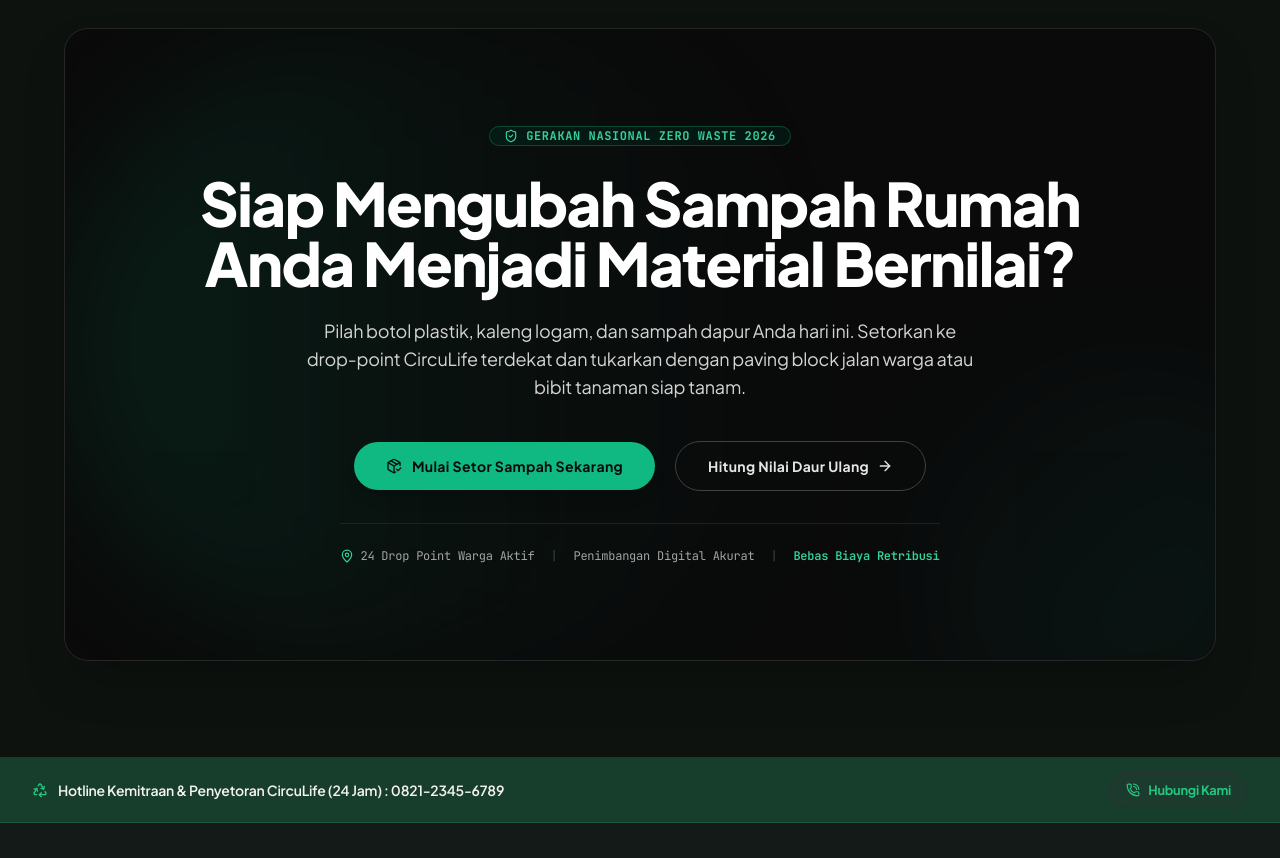
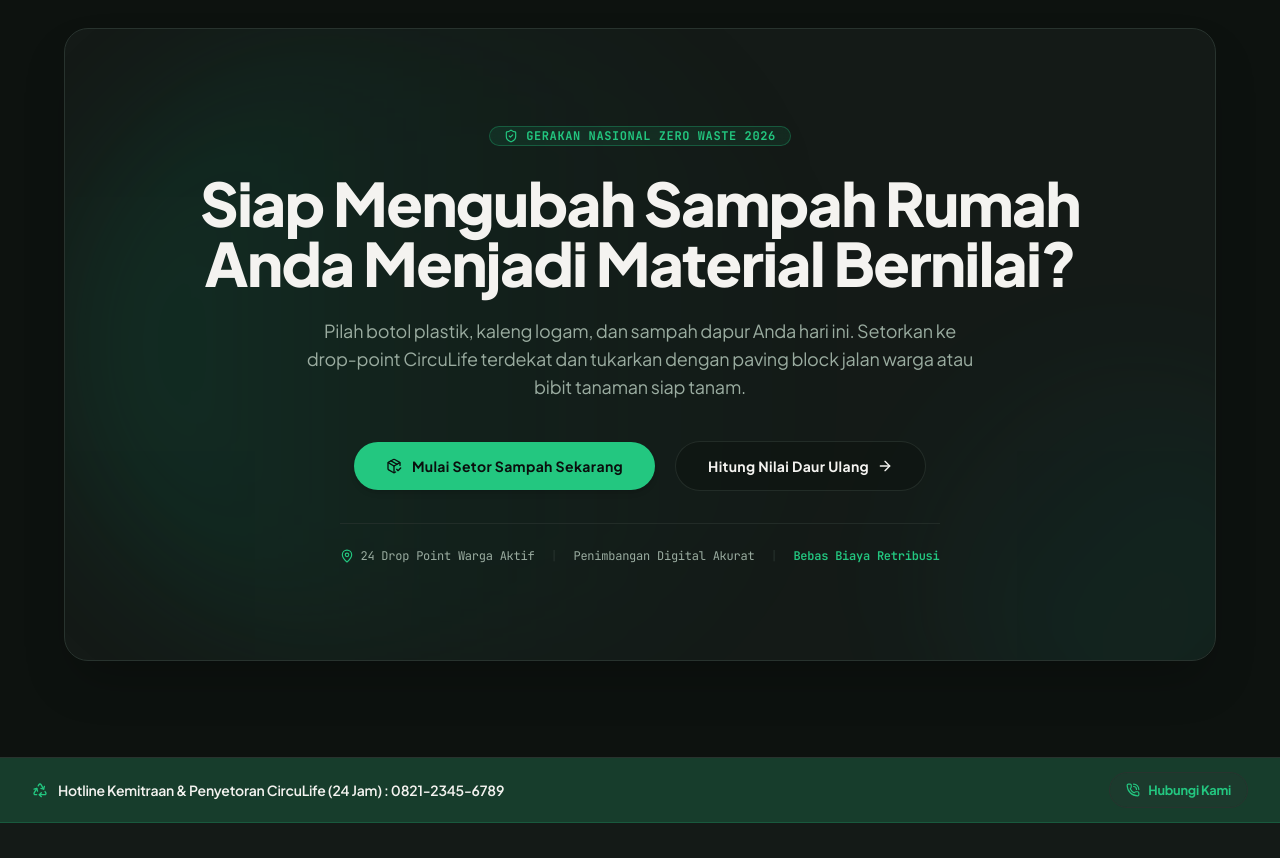
Before and after one commit to janfdev/circulife, a Next.js app: page / in a window 1280 px wide. Shown: the part 8440-9298 px from the top of the page. Built offline with nearby package versions, Linux system fonts and the light colour scheme; no server answers.

Commit message:
fix(ui): adapt cta section to support light and dark theme using semantic design tokens

```diff
--- a/src/components/blocks/cta-ex-2.tsx
+++ b/src/components/blocks/cta-ex-2.tsx
@@ -34,12 +34,12 @@ export default function CircularCtaSection() {
         whileInView="visible"
         viewport={{ once: true, amount: 0.3 }}
         variants={containerVariants}
-        className="relative w-full max-w-6xl mx-auto overflow-hidden rounded-3xl bg-neutral-950 text-neutral-50 border border-neutral-800 shadow-2xl"
+        className="relative w-full max-w-6xl mx-auto overflow-hidden rounded-3xl bg-card text-card-foreground border border-border shadow-xl dark:shadow-2xl"
       >
         {/* Subtle Ambient Organic Light Accent */}
         <div className="absolute inset-0 pointer-events-none" aria-hidden="true">
-          <div className="absolute top-0 left-0 w-2/3 h-full bg-gradient-to-r from-emerald-600/25 via-emerald-700/10 to-transparent rounded-full blur-3xl opacity-60" />
-          <div className="absolute -bottom-20 -right-20 w-96 h-96 bg-gradient-to-tl from-emerald-500/15 via-teal-600/10 to-transparent rounded-full blur-3xl opacity-60" />
+          <div className="absolute top-0 left-0 w-2/3 h-full bg-gradient-to-r from-emerald-500/15 via-emerald-600/10 to-transparent dark:from-emerald-600/25 dark:via-emerald-700/10 rounded-full blur-3xl opacity-70" />
+          <div className="absolute -bottom-20 -right-20 w-96 h-96 bg-gradient-to-tl from-emerald-400/10 via-teal-500/10 to-transparent dark:from-emerald-500/15 dark:via-teal-600/10 rounded-full blur-3xl opacity-70" />
         </div>
 
         {/* Content Box */}
@@ -48,7 +48,7 @@ export default function CircularCtaSection() {
           <motion.div variants={itemVariants} className="mb-6">
             <Badge
               variant="outline"
-              className="gap-2 px-3.5 py-1 text-xs font-mono font-bold uppercase tracking-wider text-emerald-400 border-emerald-500/30 rounded-full bg-emerald-950/40 backdrop-blur-sm"
+              className="gap-2 px-3.5 py-1 text-xs font-mono font-bold uppercase tracking-wider text-primary border-primary/30 rounded-full bg-primary/10 backdrop-blur-sm"
             >
               <ShieldCheck className="h-3.5 w-3.5" />
               <span>Gerakan Nasional Zero Waste 2026</span>
@@ -58,7 +58,7 @@ export default function CircularCtaSection() {
           {/* Main Heading */}
           <motion.h2
             variants={itemVariants}
-            className="text-3xl sm:text-5xl lg:text-6xl font-black text-white tracking-tight leading-[1.12] mb-6 max-w-4xl"
+            className="text-3xl sm:text-5xl lg:text-6xl font-black text-foreground tracking-tight leading-[1.12] mb-6 max-w-4xl"
           >
             Siap Mengubah Sampah Rumah Anda Menjadi Material Bernilai?
           </motion.h2>
@@ -66,7 +66,7 @@ export default function CircularCtaSection() {
           {/* Subheading */}
           <motion.p
             variants={itemVariants}
-            className="text-base sm:text-lg text-neutral-300 mb-10 max-w-2xl leading-relaxed"
+            className="text-base sm:text-lg text-muted-foreground mb-10 max-w-2xl leading-relaxed"
           >
             Pilah botol plastik, kaleng logam, dan sampah dapur Anda hari ini. Setorkan ke drop-point CircuLife terdekat dan tukarkan dengan paving block jalan warga atau bibit tanaman siap tanam.
           </motion.p>
@@ -78,13 +78,13 @@ export default function CircularCtaSection() {
           >
             {/* Primary Action Button */}
             <motion.div
-              whileHover={{ scale: 1.04, boxShadow: "0 12px 30px rgba(16, 185, 129, 0.3)" }}
+              whileHover={{ scale: 1.03, boxShadow: "0 10px 25px rgba(16, 185, 129, 0.25)" }}
               whileTap={{ scale: 0.98 }}
               className="w-full sm:w-auto rounded-full"
             >
               <Link
                 href="/lapor"
-                className="flex items-center justify-center gap-2.5 px-8 py-3.5 bg-emerald-500 hover:bg-emerald-400 text-neutral-950 font-bold text-sm tracking-wide rounded-full transition-all duration-200 cursor-pointer shadow-lg w-full sm:w-auto"
+                className="flex items-center justify-center gap-2.5 px-8 py-3.5 bg-primary hover:bg-primary/90 text-primary-foreground font-bold text-sm tracking-wide rounded-full transition-all duration-200 cursor-pointer shadow-md w-full sm:w-auto"
               >
                 <PackageCheck className="h-4 w-4" />
                 <span>Mulai Setor Sampah Sekarang</span>
@@ -93,13 +93,13 @@ export default function CircularCtaSection() {
 
             {/* Secondary Action Button */}
             <motion.div
-              whileHover={{ scale: 1.04, borderColor: "rgba(255, 255, 255, 0.5)" }}
+              whileHover={{ scale: 1.03 }}
               whileTap={{ scale: 0.98 }}
               className="w-full sm:w-auto rounded-full"
             >
               <Link
                 href="/pantau"
-                className="flex items-center justify-center gap-2 px-8 py-3.5 border border-neutral-700 hover:border-neutral-500 hover:bg-white/5 text-neutral-200 font-bold text-sm tracking-wide rounded-full transition-all duration-200 cursor-pointer w-full sm:w-auto"
+                className="flex items-center justify-center gap-2 px-8 py-3.5 border border-border/80 bg-background/50 hover:bg-muted text-foreground font-bold text-sm tracking-wide rounded-full transition-all duration-200 cursor-pointer w-full sm:w-auto shadow-xs"
               >
                 <span>Hitung Nilai Daur Ulang</span>
                 <ArrowRight className="h-4 w-4" />
@@ -110,16 +110,16 @@ export default function CircularCtaSection() {
           {/* Footnote details */}
           <motion.div
             variants={itemVariants}
-            className="flex flex-wrap items-center justify-center gap-4 text-xs font-mono text-neutral-400 border-t border-neutral-800/80 pt-6"
+            className="flex flex-wrap items-center justify-center gap-4 text-xs font-mono text-muted-foreground border-t border-border/70 pt-6"
           >
             <span className="flex items-center gap-1.5">
-              <MapPin className="h-3.5 w-3.5 text-emerald-400" />
+              <MapPin className="h-3.5 w-3.5 text-primary" />
               <span>24 Drop Point Warga Aktif</span>
             </span>
-            <span className="text-neutral-700">|</span>
+            <span className="text-border">|</span>
             <span>Penimbangan Digital Akurat</span>
-            <span className="text-neutral-700">|</span>
-            <span className="text-emerald-400 font-semibold">Bebas Biaya Retribusi</span>
+            <span className="text-border">|</span>
+            <span className="text-primary font-semibold">Bebas Biaya Retribusi</span>
           </motion.div>
         </div>
       </motion.div>
```
